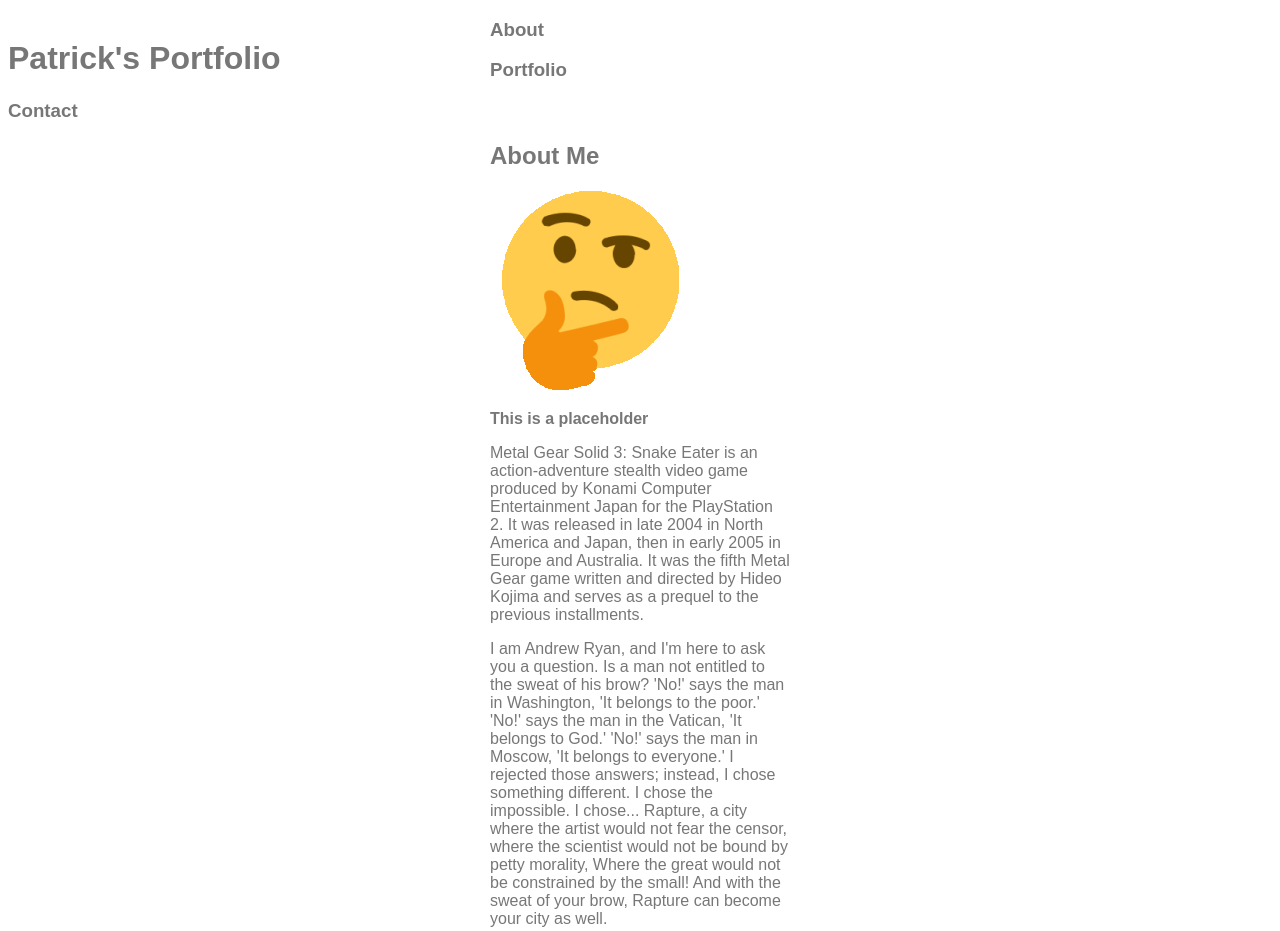
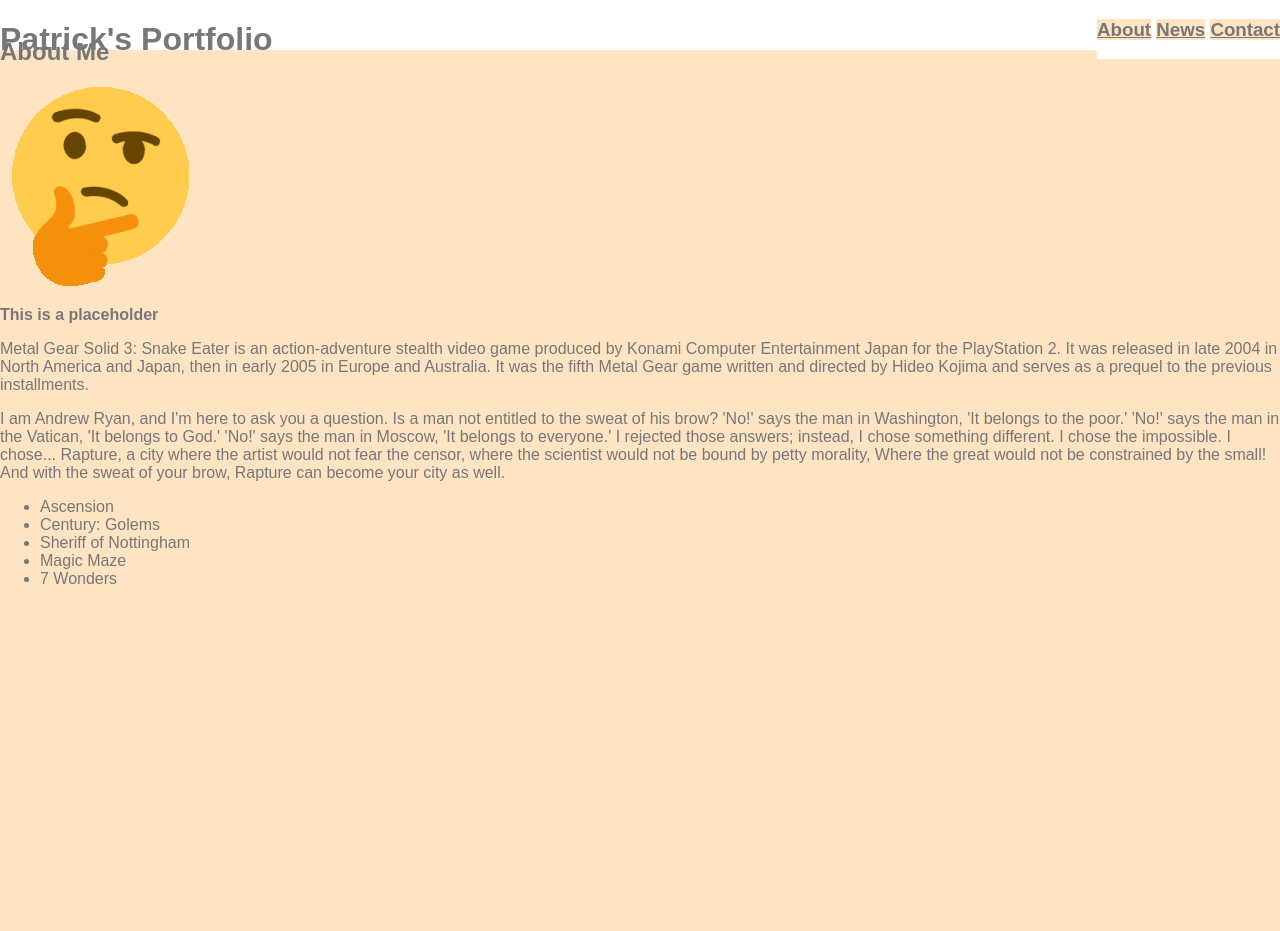
Before and after one commit to patrickfinnigan/Basic-Portfolio, a plain HTML site: page index.html in a window 1280 px wide. Shown: the top 931 px of the page. After the commit the page ends 800 px from the top, so only its background shows below. Drawn offline with Linux system fonts and the light colour scheme; a script that the page names is missing.

Commit message:
more experimenting

```diff
--- a/assets/css/style.css
+++ b/assets/css/style.css
@@ -1,13 +1,13 @@
 
-body {
+body, a {
     background-image:url("file://assets/images/memphis-colorful.png");
     color: #777777;
     background-color: #ffffff;
     font-family: 'Arial', 'Helvetica Neue', Helvetica, sans-serif;
-
+    background-color: bisque
 }
 
-div {
+ {
     width: 300px;
     border: 25px grey;
     padding: auto;
@@ -19,33 +19,35 @@ div {
 }
 
 .header {
-    border-color: #cccccc;
     float: left;
     position: fixed;
-    padding-top: 0%;
-
+    top: 0px;
+    left: 0px;
+    z-index: 1;
 }
 
-.pagelink-about {
+.topnav {
     float: right;
+    position: fixed;
+    top: 0px;
+    right: 0px;
+    z-index: 1;
+    background-color: #ffffff
 }
 
-.pagelink-portfolio {
-    float: right;
-}
-
-.pagelink-contact {
-    float: right;
+.navbar {
+    width: auto;
+    border-color: #cccccc;
+    background-color: #ffffff;
+    height: 50px;
+    position: fixed;
+    top: 0px;
+    z-index: 0;
+    left: 0px;
+    right: 0px;
 }
 
 h1 {
-    background-color: #ffffff;
-    border-color: #cccccc
+
 
 }
-
-.pagecontent {
-    border: 2px;
-    border-color: black;
-    padding: grey;
-}
--- a/index.html
+++ b/index.html
@@ -20,22 +20,22 @@ _______ _            ____                            _____
 
     <body>
             <div class="header">
-                <h1>Patrick's Portfolio</h1>
+                    <h1>Patrick's Portfolio</h1>
+                        <div class="topnav"><h3>
+                            <a href="#about">About</a>
+                            <a href="#news">News</a>
+                            <a href="#contact">Contact</a>
+                        </h3></div>
+                </div>
             </div>
-                    <div class="pagelinks-about"><h3>
-                        About
-                    </h3></div>
-                    <div class="pagelinks-portfolio"><h3>
-                        Portfolio
-                    </h3></div>
-                    <div class="pagelinks-contact"></div><h3>
-                        Contact
-                    </h3></div>
+
+            <element class="navbar">
 
         <div class=clear></div>
-
+        <br>
         <div class="pagecontent">
             <h2>About Me</h2>
+
 
             <img src="assets/images/200.gif" alt="hmm">
 
```
